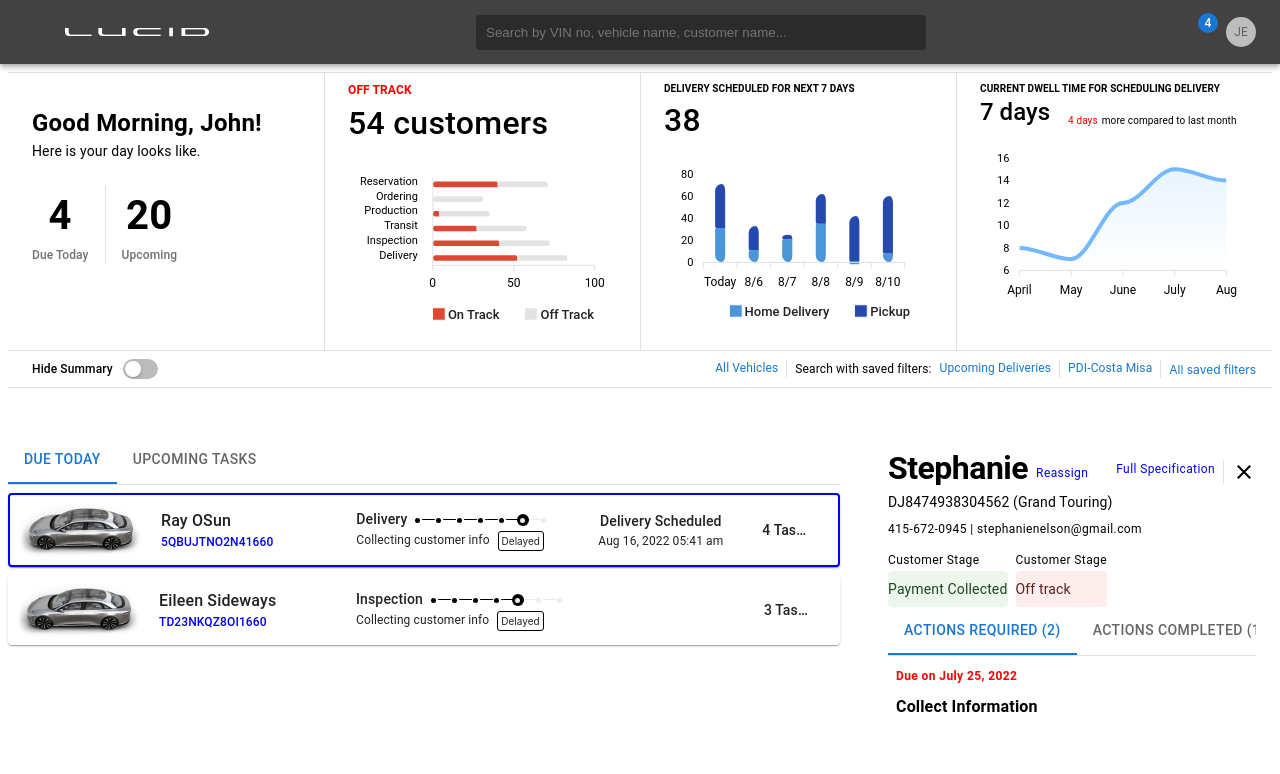
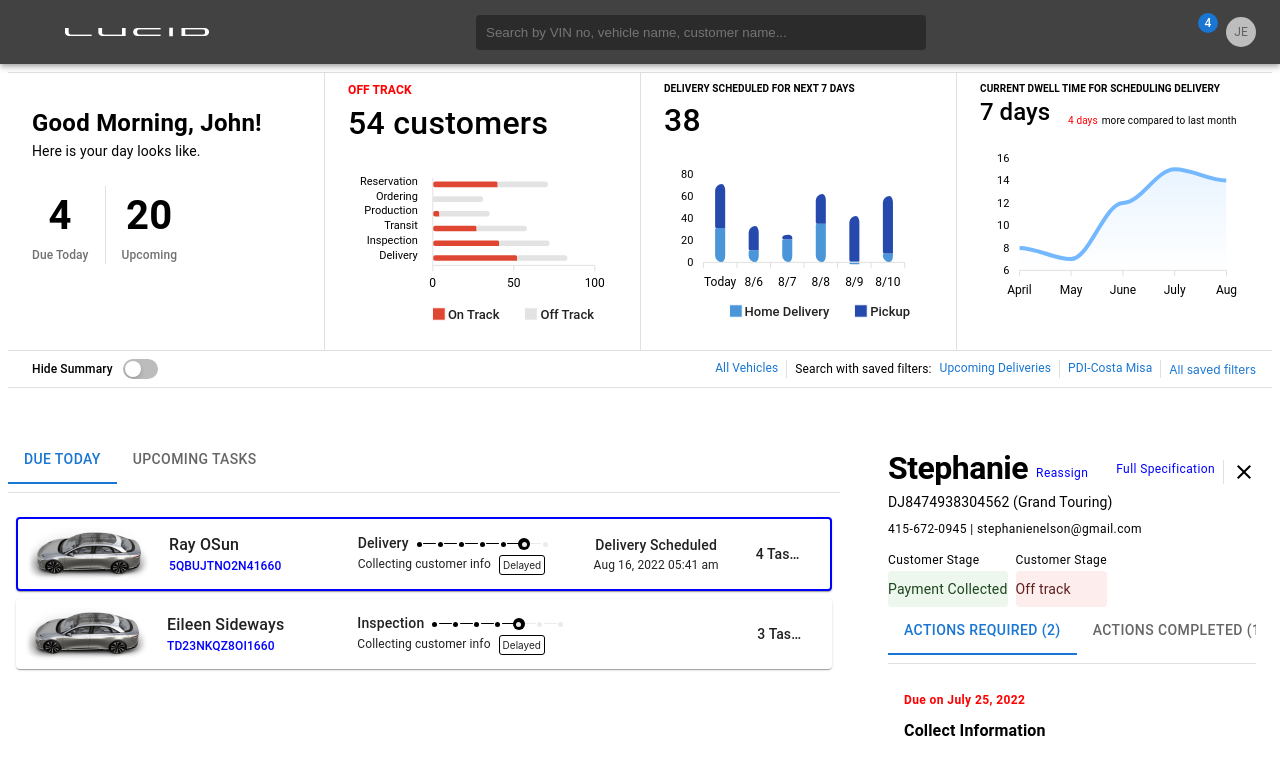
Before and after one commit to prashantks834006/lm-v360-main, a React (Create React App) app: page / in a window 1280 px wide. Shown: the top 774 px of the page. Built offline with nearby package versions, Linux system fonts and the light colour scheme; some icons are missing; the HTML template or start-up script is replaced by a standard one.

Commit message:
feat: vertical tabs reusable component (#22)
* add stories to components

```diff
--- a/package.json
+++ b/package.json
@@ -24,6 +24,9 @@
     "react-scripts": "5.0.1",
     "typescript": "^4.7.4",
     "web-vitals": "^2.1.4"
+  },
+  "overrides": {
+    "react-refresh": "0.14.0"
   },
   "scripts": {
     "start": "react-scripts start",
--- a/src/components/BreadCrumbs/BreadCrumbs.tsx
+++ b/src/components/BreadCrumbs/BreadCrumbs.tsx
@@ -18,7 +18,7 @@
     () =>
       links.map((item, i) =>
         i === links.length - 1 ? (
-          <Typography variant="body2" key={item.label} color="text.primary">
+          <Typography variant="body2" key={item.label} sx={{ fontSize: 12 }} color="text.primary">
             {item.label}
           </Typography>
         ) : (
--- a/src/components/Tabs/Tabs.tsx
+++ b/src/components/Tabs/Tabs.tsx
@@ -1,14 +1,9 @@
-import React from 'react';
+import React, { useMemo } from 'react';
 import MuiTabs from '@mui/material/Tabs';
 import MuiTab from '@mui/material/Tab';
 import Box from '@mui/material/Box';
-import { TabsProps } from './types';
-
-interface TabPanelProps {
-  children?: React.ReactNode;
-  index: number;
-  value: number;
-}
+import { Divider, Stack, styled } from '@mui/material';
+import { TabPanelProps, TabsProps } from './types';
 
 const TabPanel = (props: TabPanelProps) => {
   const { children, value, index, ...other } = props;
@@ -27,28 +22,61 @@
   };
 }
 
-const Tabs: React.FC<TabsProps> = ({ tabItems }) => {
+const Tabs: React.FC<TabsProps> = ({ tabItems, orientation, ...other }) => {
   const [value, setValue] = React.useState(0);
 
   const handleChange = (event: React.SyntheticEvent, newValue: number) => {
     setValue(newValue);
   };
 
+  const isVerticalTabs = useMemo(() => orientation === 'vertical', [orientation]);
+  const tabIndicatorProps = isVerticalTabs ? { style: { display: 'none' } } : {};
+
+  const Tab = useMemo(
+    () =>
+      styled(MuiTab)(({ theme }) =>
+        isVerticalTabs
+          ? {
+              padding: '5px 10px',
+              textTransform: 'initial',
+              color: theme.palette.primary.main,
+              fontSize: 10,
+              fontWeight: 500,
+              '&.Mui-selected': {
+                backgroundColor: '#456BD91A',
+                borderRadius: theme.shape.borderRadius,
+                color: theme.palette.common.black,
+              },
+            }
+          : {}
+      ),
+    [isVerticalTabs]
+  );
+
   return (
-    <Box sx={{ width: '100%' }}>
-      <Box sx={{ borderBottom: 1, borderColor: 'divider' }}>
-        <MuiTabs value={value} onChange={handleChange}>
-          {tabItems.map(({ label }, index) => (
-            <MuiTab key={label} label={label} {...a11yProps(index)} disableFocusRipple disableRipple />
+    <Stack direction={orientation === 'vertical' ? 'row' : 'column'} sx={{ width: '100%' }} gap={1}>
+      <Box>
+        <MuiTabs
+          value={value}
+          onChange={handleChange}
+          orientation={orientation}
+          {...other}
+          TabIndicatorProps={tabIndicatorProps}
+        >
+          {tabItems.map(({ label, icon }, index) => (
+            <Tab key={label} label={label} icon={icon} {...a11yProps(index)} />
           ))}
         </MuiTabs>
       </Box>
+      <Divider flexItem orientation={orientation} />
+      <Box sx={{ p: 1 }}>
         {tabItems.map(({ content, label }, index) => (
           <TabPanel value={value} index={index} key={label}>
             {content}
           </TabPanel>
         ))}
       </Box>
+    </Stack>
   );
 };
 
--- a/src/components/Tabs/index.tsx
+++ b/src/components/Tabs/index.tsx
@@ -1,3 +1,5 @@
 import Tabs from './Tabs';
 
+export * from './types';
+
 export default Tabs;
--- a/src/components/Tabs/types.ts
+++ b/src/components/Tabs/types.ts
@@ -1,8 +1,18 @@
+import { TabProps as MUITabProps, TabsProps as MUITabsProps } from '@mui/material';
+
 export interface TabItem {
   label: string;
   content: React.ReactNode;
+  icon?: MUITabProps['icon'];
 }
 
 export type TabsProps = {
   tabItems: TabItem[];
-};
+  tabProps?: MUITabProps;
+} & MUITabsProps;
+
+export interface TabPanelProps {
+  children?: React.ReactNode;
+  index: number;
+  value: number;
+}
--- a/src/layouts/Dashboard/index.tsx
+++ b/src/layouts/Dashboard/index.tsx
@@ -1,4 +1,3 @@
-import { Box } from '@mui/material';
 import React from 'react';
 import { Outlet } from 'react-router-dom';
 import Header from '../../modules/Header/Header';
@@ -7,9 +6,7 @@
   return (
     <>
       <Header />
-      <Box sx={{ p: 1 }}>
-        <Outlet />
-      </Box>
+      <Outlet />
     </>
   );
 };
--- a/src/pages/Dashboard.tsx
+++ b/src/pages/Dashboard.tsx
@@ -1,13 +1,14 @@
 import React from 'react';
 import TasksList from '../modules/TasksList';
 import SummaryDashboard from '../modules/SummaryDashboard';
+import Page from '../components/Page/Page';
 
 const Dashboard = () => {
   return (
-    <>
+    <Page sx={{ p: 1 }}>
       <SummaryDashboard />
       <TasksList />
-    </>
+    </Page>
   );
 };
 
--- a/src/pages/Vehicles.tsx
+++ b/src/pages/Vehicles.tsx
@@ -1,5 +1,6 @@
 import { Divider } from '@mui/material';
 import React from 'react';
+import Page from '../components/Page/Page';
 import Breadcrumbs from '../components/BreadCrumbs/BreadCrumbs';
 
 const Vehicles = () => {
@@ -15,10 +16,10 @@
   ];
 
   return (
-    <>
+    <Page sx={{ p: 1 }}>
       <Breadcrumbs links={links} />
       <Divider sx={{ mt: 1 }} />
-    </>
+    </Page>
   );
 };
 
```
Also changed, not shown: 1 other file (tests, documents, lock files or other folders). Lines whose indentation alone changed are shown as unchanged.
